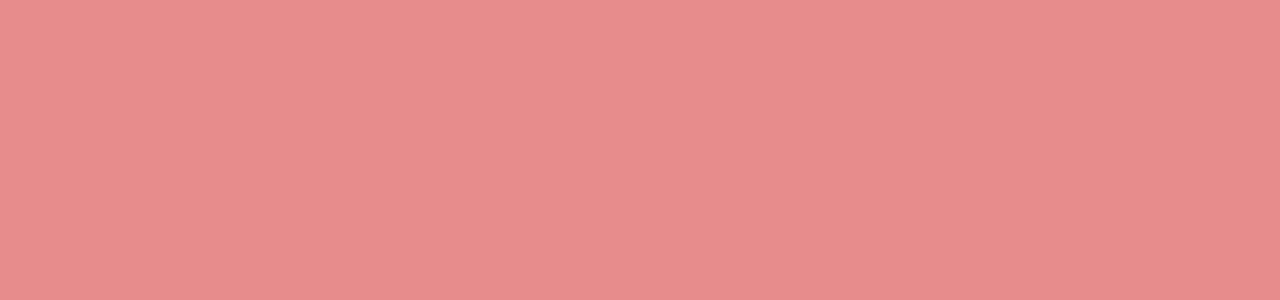
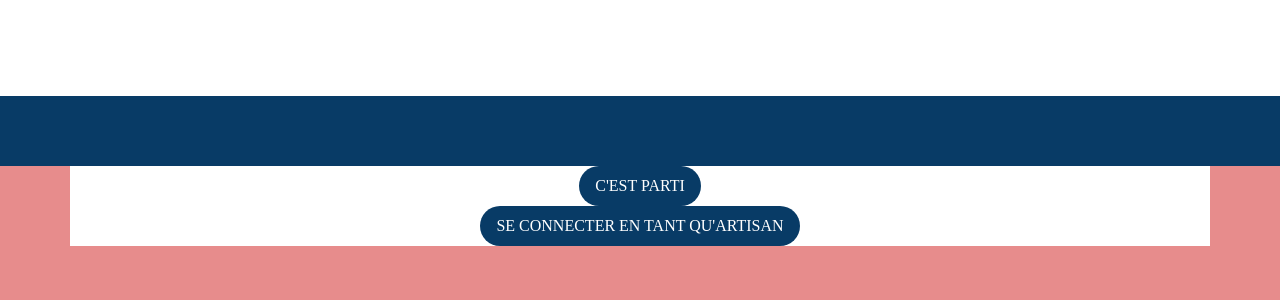
Before and after one commit to nwiart/gtech1-projet13, a React (Create React App) app in the folder app/: page /connect in a window 1280 px wide. Before the commit this address had no page. Shown: the top 300 px of the page. Built offline with nearby package versions, Linux system fonts and the light colour scheme.

Commit message:
Bootstrap and form button test

```diff
--- a/app/package.json
+++ b/app/package.json
@@ -6,6 +6,7 @@
     "@testing-library/jest-dom": "^5.16.4",
     "@testing-library/react": "^12.1.4",
     "@testing-library/user-event": "^13.5.0",
+    "bootstrap": "^5.1.3",
     "react": "^18.0.0",
     "react-bootstrap": "^2.2.3",
     "react-dom": "^18.0.0",
--- a/app/src/App.css
+++ b/app/src/App.css
@@ -61,3 +61,20 @@ header .categories {
 	width: 100%;
 	background: #083b66;
 }
+
+form {
+	text-align: center;
+}
+
+button {
+	background: #083b66;
+	color: white;
+
+	text-transform: uppercase;
+
+	border-radius: 128px;
+	border: none;
+	padding: 0.5em 1em;
+
+	font-family: "Segoe UI Light";
+}
--- a/app/src/App.js
+++ b/app/src/App.js
@@ -1,4 +1,4 @@
-import logo from './logo.svg';
+import 'bootstrap/dist/css/bootstrap.min.css';
 import './App.css';
 
 import React from 'react';
@@ -10,6 +10,7 @@ import {
   } from 'react-router-dom';
 
 import Home from './pages/Home';
+import Connect from './pages/Connect';
 
 
 
@@ -25,6 +26,7 @@ class App extends React.Component {
 				<Router>
 					<Routes>
 						<Route exact path="/" element={<Home />} />
+						<Route exact path="/connect" element={<Connect />} />
 					</Routes>
 				</Router>
 			</>
--- /dev/null
+++ b/app/src/pages/Connect.js
@@ -0,0 +1,67 @@
+import React from "react";
+import Footer from "../components/Footer";
+import Header from "../components/Header";
+
+import { Container } from 'react-bootstrap';
+
+class Connect extends React.Component {
+
+	constructor(props) {
+		super(props);
+	}
+
+	async login() {
+
+	}
+
+	async register() {
+		let obj = {
+			data: {
+				firstName: ""
+			}
+		};
+
+		let request = {
+			method: "POST",
+			headers: {
+				"Accept": "application/json",
+				"Content-Type": "application/json"
+			},
+			body: JSON.stringify(obj)
+		};
+
+		let response = await fetch("http://localhost:1337/api/users/", request);
+	}
+
+	onSubmit(event) {
+		event.preventDefault();
+
+
+	}
+
+	onConnectAs(event) {
+		event.target.innerHTML = "Se connecter en tant que client";
+	}
+
+	render() {
+		return (
+			<>
+				<Header />
+
+				<Container style={{background: "white"}}>
+					<form onSubmit={this.onSubmit}>
+						<button type="submit">C'est parti</button>
+					</form>
+
+					<div className="text-center">
+						<button onClick={this.onConnectAs}>Se connecter en tant qu'artisan</button>
+					</div>
+				</Container>
+
+				<Footer />
+			</>
+		);
+	}
+}
+
+export default Connect;
```
Also changed, not shown: 1 other file (tests, documents, lock files or other folders).
